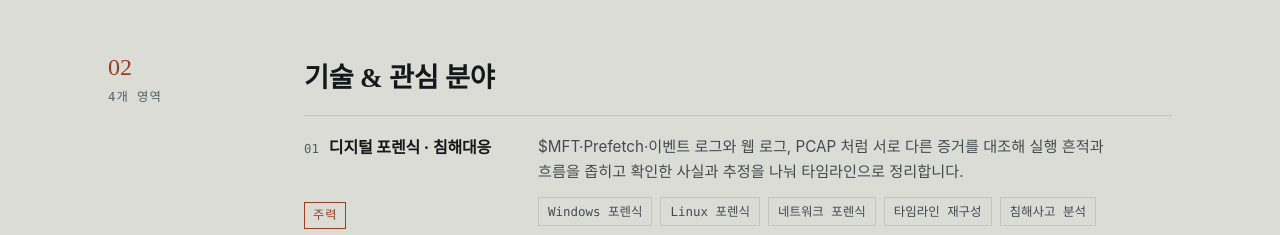
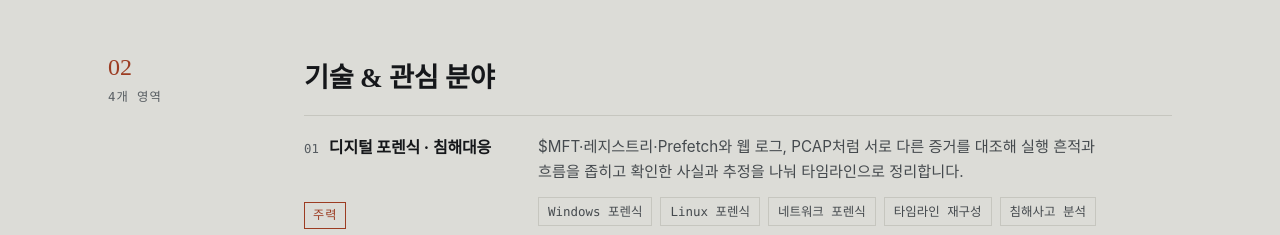
Before and after one commit to YeoPEVA/YeoPEVA-portfolio.github.io, a plain HTML site: page index.html in a window 1280 px wide. Shown: the part 1560-1795 px from the top of the page. Drawn offline with Linux system fonts and the light colour scheme; a web font is replaced by a local one.

Commit message:
fix(index): DFIR 기술 행에서 근거 없는 이벤트 로그 표현 정정
사이트 사례(디지털 범인을 찾아라 10·11회)에서 다룬 레지스트리로 바꾸고 'PCAP처럼' 띄어쓰기를 고침.

Co-Authored-By: Claude Opus 5.5 <noreply@anthropic.com>

```diff
--- a/index.html
+++ b/index.html
@@ -215,7 +215,7 @@
               <span class="skill-level">주력</span>
             </div>
             <div class="skill-body">
-              <p class="skill-note">$MFT·Prefetch·이벤트 로그와 웹 로그, PCAP 처럼 서로 다른 증거를 대조해 실행 흔적과 흐름을 좁히고 확인한 사실과 추정을 나눠 타임라인으로 정리합니다.</p>
+              <p class="skill-note">$MFT·레지스트리·Prefetch와 웹 로그, PCAP처럼 서로 다른 증거를 대조해 실행 흔적과 흐름을 좁히고 확인한 사실과 추정을 나눠 타임라인으로 정리합니다.</p>
               <div class="tag-list">
                 <span class="tag">Windows 포렌식</span>
                 <span class="tag">Linux 포렌식</span>
```
